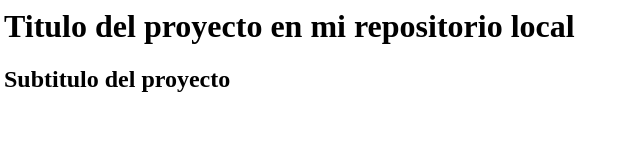
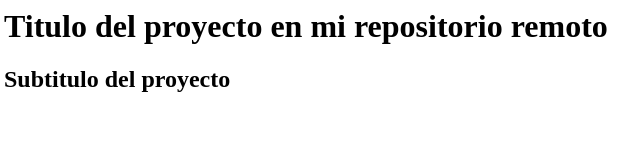
Before and after one commit to nava128/CursoGitHub, a plain HTML site: page index.html in a window 1280 px wide. Shown: the full height of the page, 4-644 px from the left. Drawn offline with Linux system fonts and the light colour scheme.

Commit message:
nuevo merge

```diff
--- a/index.html
+++ b/index.html
@@ -6,7 +6,7 @@
     </head>
     <body>
         <h1>
-            Titulo del proyecto en mi repositorio local
+            Titulo del proyecto en mi repositorio remoto
         </h1>
         <h2>
             Subtitulo del proyecto
```
